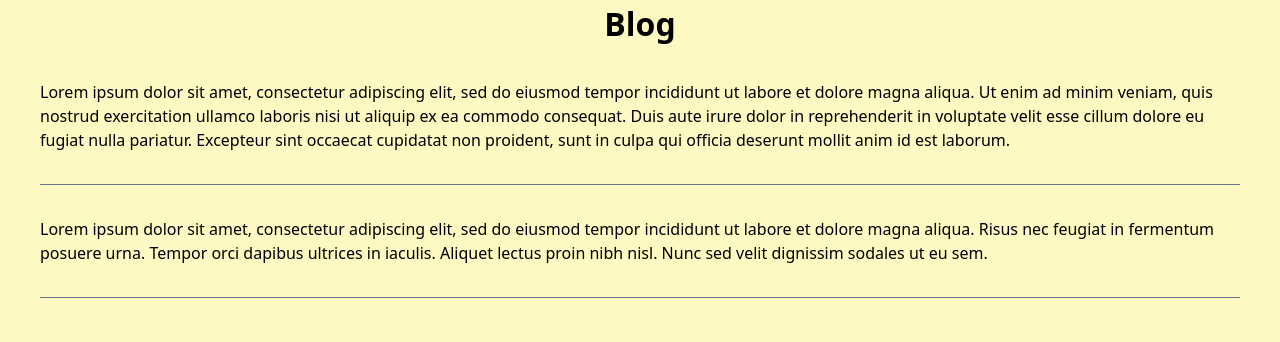
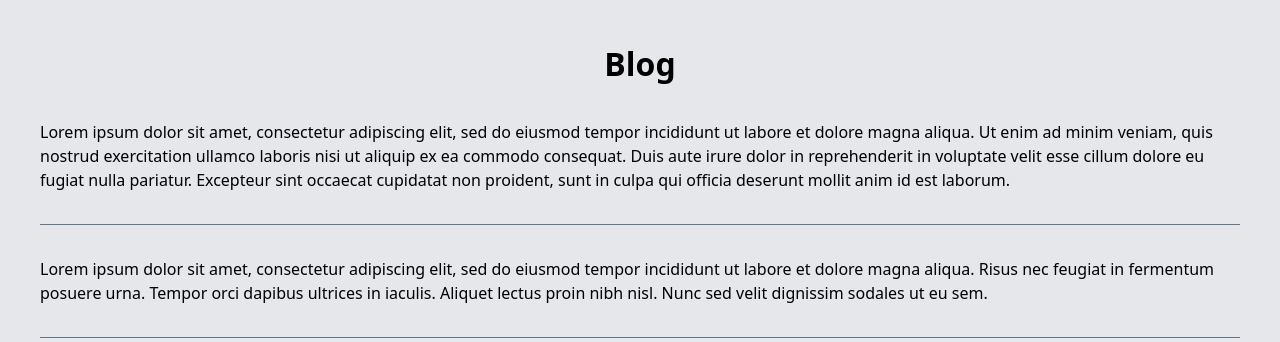
Before and after one commit to AnumQ/nextonite, a Next.js app: page /blog in a window 1280 px wide. Shown: the top 342 px of the page. Built offline with nearby package versions, Linux system fonts and the light colour scheme.

Commit message:
fix styles of blog

```diff
--- a/src/pages/blog.tsx
+++ b/src/pages/blog.tsx
@@ -8,8 +8,8 @@ interface Post {
 const Blog = ({ posts }: { posts: Post[] }) => {
   return (
     <div>
-      <main className="bg-yellow-100 h-screen space-y-8 flex flex-col justify-content items-center">
-        <h1 className="">Blog</h1>
+      <main className="bg-gray-200 h-screen space-y-8 flex flex-col justify-content items-center">
+        <h1 className="mt-10">Blog</h1>
         <ul className="space-y-8">
           {posts.map((post) => (
             <>
```
